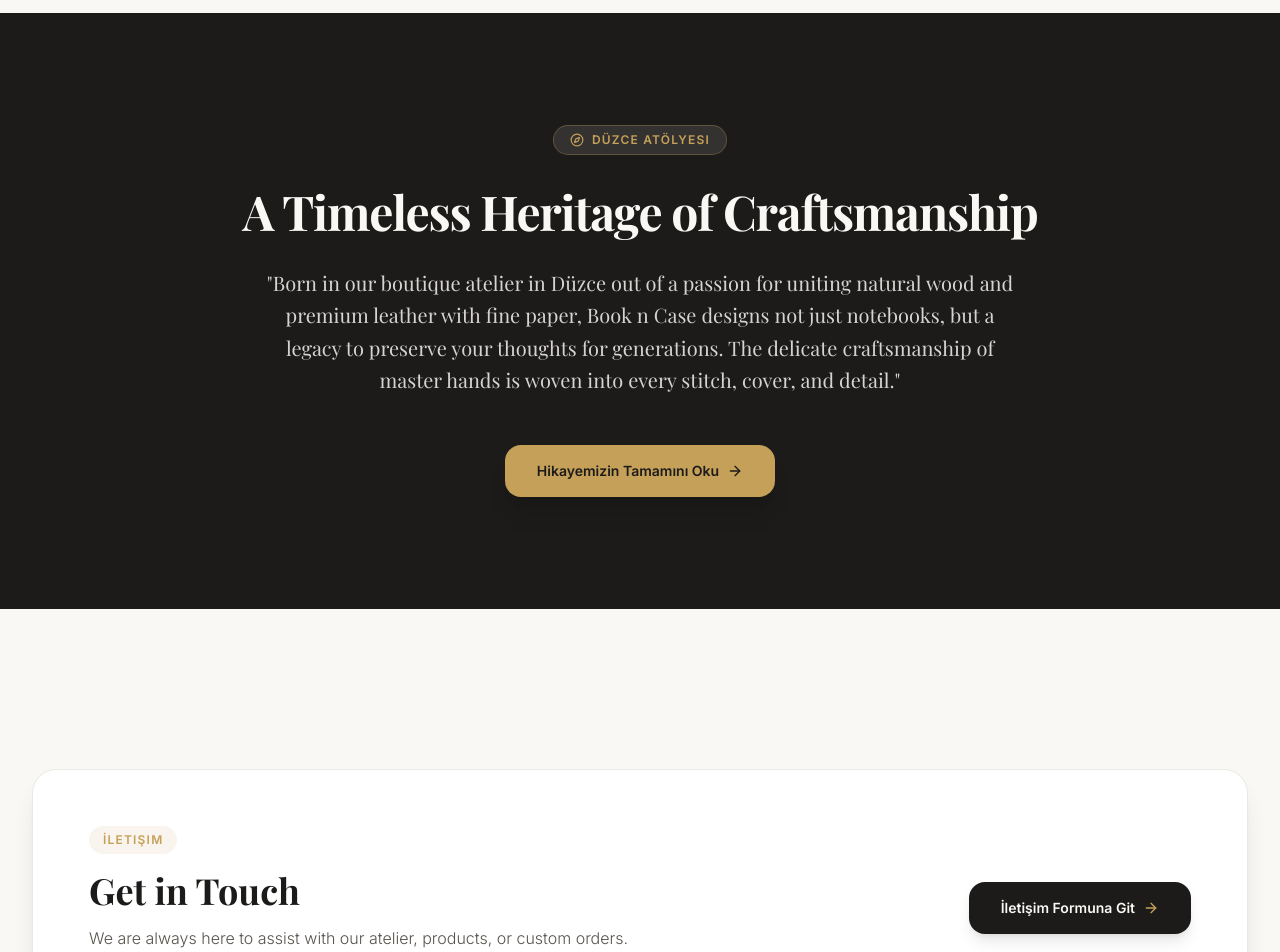
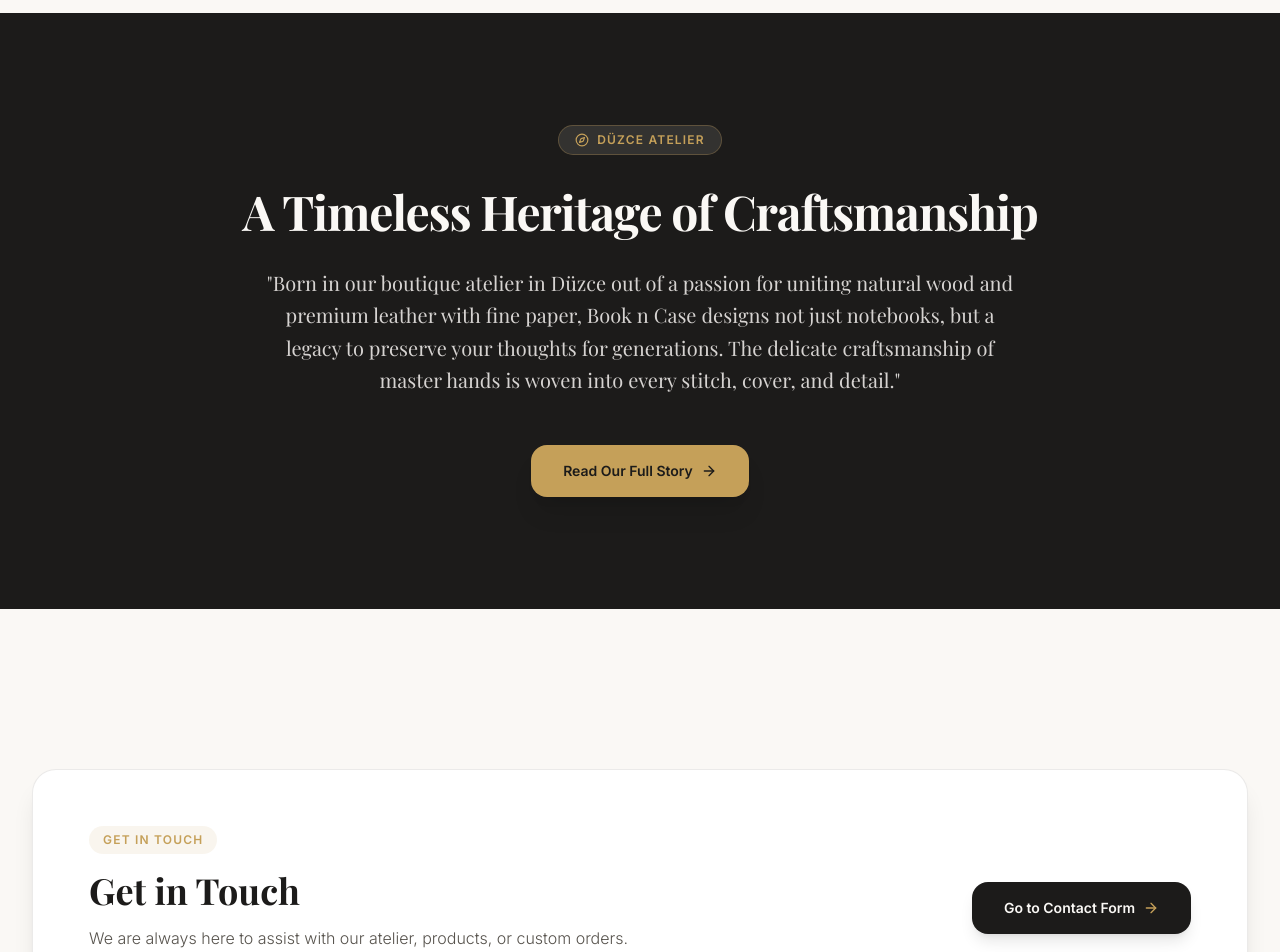
Before and after one commit to Leoredragon/bookncase, a Next.js app: page /en in a window 1280 px wide. Shown: the part 1800-2752 px from the top of the page. Built offline with nearby package versions, Linux system fonts and the light colour scheme; no server answers; the database is empty; a web font is replaced by a local one.

Commit message:
fix: Update Supabase products with multilingual data and apply locale translation keys

```diff
--- a/messages/en.json
+++ b/messages/en.json
@@ -87,7 +87,9 @@
     "value2Title": "Sustainability",
     "value2Desc": "Environmentally respectful, recyclable materials and ethical sourcing.",
     "value3Title": "Premium Materials",
-    "value3Desc": "Genuine Italian leather, fountain pen friendly 120gsm ivory paper, and uncompromised quality."
+    "value3Desc": "Genuine Italian leather, fountain pen friendly 120gsm ivory paper, and uncompromised quality.",
+    "readFullStory": "Read Our Full Story",
+    "atelierTitle": "Düzce Atelier"
   },
   "Contact": {
     "title": "Get in Touch",
@@ -104,6 +106,7 @@
     "formMessage": "Your Message",
     "sendButton": "Send Message",
     "sending": "Sending...",
-    "successToast": "Your message has been received. We will respond shortly."
+    "successToast": "Your message has been received. We will respond shortly.",
+    "goToContactForm": "Go to Contact Form"
   }
 }
--- a/messages/nl.json
+++ b/messages/nl.json
@@ -87,7 +87,9 @@
     "value2Title": "Duurzaamheid",
     "value2Desc": "Milieuvriendelijke, recyclebare materialen en ethische inkoop.",
     "value3Title": "Premium Materialen",
-    "value3Desc": "Echt Italiaans leer, vulpenvriendelijk 120g ivoorpapier en ongeëvenaarde kwaliteit."
+    "value3Desc": "Echt Italiaans leer, vulpenvriendelijk 120g ivoorpapier en ongeëvenaarde kwaliteit.",
+    "readFullStory": "Lees Ons Volledige Verhaal",
+    "atelierTitle": "Düzce Atelier"
   },
   "Contact": {
     "title": "Neem Contact Op",
@@ -104,6 +106,7 @@
     "formMessage": "Uw Bericht",
     "sendButton": "Bericht Verzenden",
     "sending": "Verzenden...",
-    "successToast": "Uw bericht is ontvangen. Wij reageren zo snel mogelijk."
+    "successToast": "Uw bericht is ontvangen. Wij reageren zo snel mogelijk.",
+    "goToContactForm": "Ga naar Contactformulier"
   }
 }
--- a/messages/tr.json
+++ b/messages/tr.json
@@ -87,7 +87,9 @@
     "value2Title": "Sürdürülebilirlik",
     "value2Desc": "Doğaya saygılı, geri dönüştürülebilir malzeme ve etik kaynak kullanımı.",
     "value3Title": "Premium Materyal",
-    "value3Desc": "Hakiki İtalyan derisi, dolma kalem dostu 120gr fildişi kağıt ve yüksek kalite."
+    "value3Desc": "Hakiki İtalyan derisi, dolma kalem dostu 120gr fildişi kağıt ve yüksek kalite.",
+    "readFullStory": "Hikayemizin Tamamını Oku",
+    "atelierTitle": "Düzce Atölyesi"
   },
   "Contact": {
     "title": "Bizimle İletişime Geçin",
@@ -104,6 +106,7 @@
     "formMessage": "Mesajınız",
     "sendButton": "Mesaj Gönder",
     "sending": "Gönderiliyor...",
-    "successToast": "Mesajınız ulaştı, en kısa sürede dönüş yapacağız."
+    "successToast": "Mesajınız ulaştı, en kısa sürede dönüş yapacağız.",
+    "goToContactForm": "İletişim Formuna Git"
   }
 }
--- a/src/app/[locale]/page.tsx
+++ b/src/app/[locale]/page.tsx
@@ -52,7 +52,7 @@
         <div className="max-w-5xl mx-auto px-4 sm:px-6 lg:px-8 text-center space-y-8">
           <div className="inline-flex items-center gap-2 px-4 py-1.5 rounded-full bg-[#FAF8F5]/10 text-[#C5A059] text-xs font-semibold uppercase tracking-widest border border-[#C5A059]/30">
             <Compass className="w-3.5 h-3.5" />
-            <span>Düzce Atölyesi</span>
+            <span>{tAbout('atelierTitle')}</span>
           </div>
 
           <h2 className="text-3xl sm:text-5xl font-serif font-bold tracking-tight text-[#FAF8F5]">
@@ -66,9 +66,9 @@
           <div className="pt-4">
             <Link
               href="/about"
-              className="inline-flex items-center gap-2 px-8 py-4 rounded-2xl bg-[#C5A059] text-[#1C1B1A] font-semibold text-sm hover:bg-[#b08d4b] transition-all shadow-xl"
+              className="inline-flex items-center gap-2 px-8 py-4 rounded-2xl bg-[#C5A059] text-[#1C1B1A] font-semibold text-sm hover:bg-[#b08d4b] transition-all shadow-xl cursor-pointer"
             >
-              <span>Hikayemizin Tamamını Oku</span>
+              <span>{tAbout('readFullStory')}</span>
               <ArrowRight className="w-4 h-4" />
             </Link>
           </div>
@@ -80,7 +80,7 @@
         <div className="bg-white rounded-3xl p-8 sm:p-14 border border-stone-200/80 shadow-xl flex flex-col md:flex-row items-center justify-between gap-8">
           <div className="space-y-4 max-w-xl text-center md:text-left">
             <span className="text-xs font-semibold uppercase tracking-widest text-[#C5A059] bg-[#C5A059]/10 px-3.5 py-1.5 rounded-full inline-block">
-              İletişim
+              {tContact('title')}
             </span>
             <h2 className="text-3xl sm:text-4xl font-serif font-bold text-[#1C1B1A]">
               {tContact('title')}
@@ -102,9 +102,9 @@
 
           <Link
             href="/contact"
-            className="px-8 py-4 rounded-2xl bg-[#1C1B1A] text-[#FAF8F5] font-semibold text-sm hover:bg-[#2D2B2A] transition-all shadow-lg shrink-0 flex items-center gap-2"
+            className="px-8 py-4 rounded-2xl bg-[#1C1B1A] text-[#FAF8F5] font-semibold text-sm hover:bg-[#2D2B2A] transition-all shadow-lg shrink-0 flex items-center gap-2 cursor-pointer"
           >
-            <span>İletişim Formuna Git</span>
+            <span>{tContact('goToContactForm')}</span>
             <ArrowRight className="w-4 h-4 text-[#C5A059]" />
           </Link>
         </div>
```
